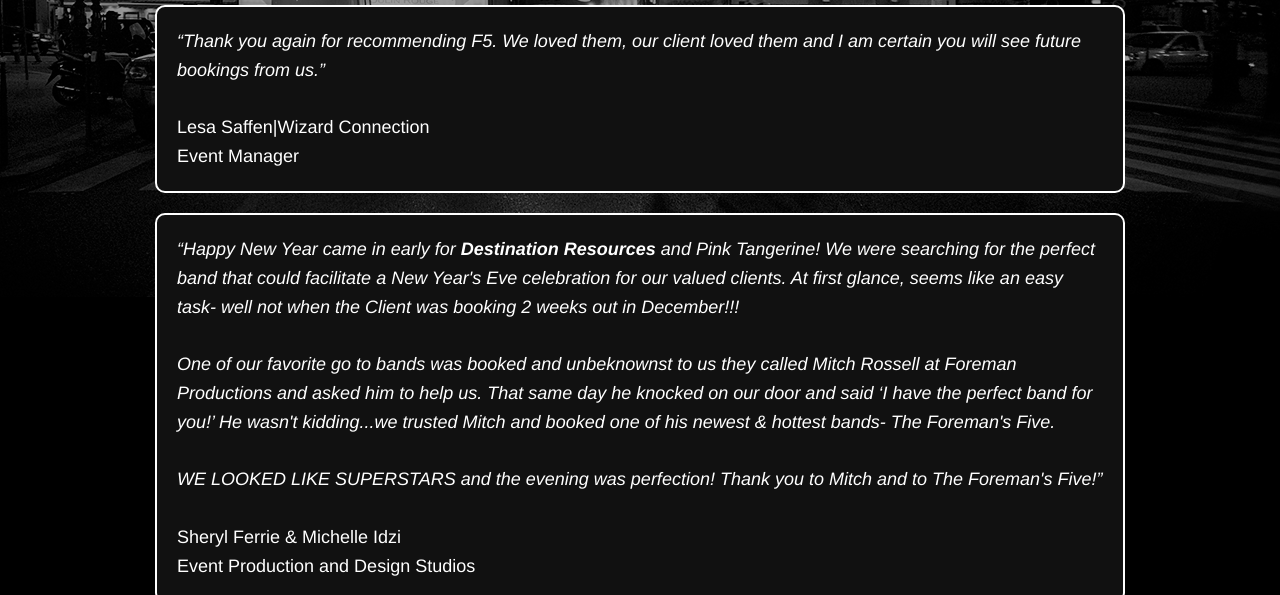
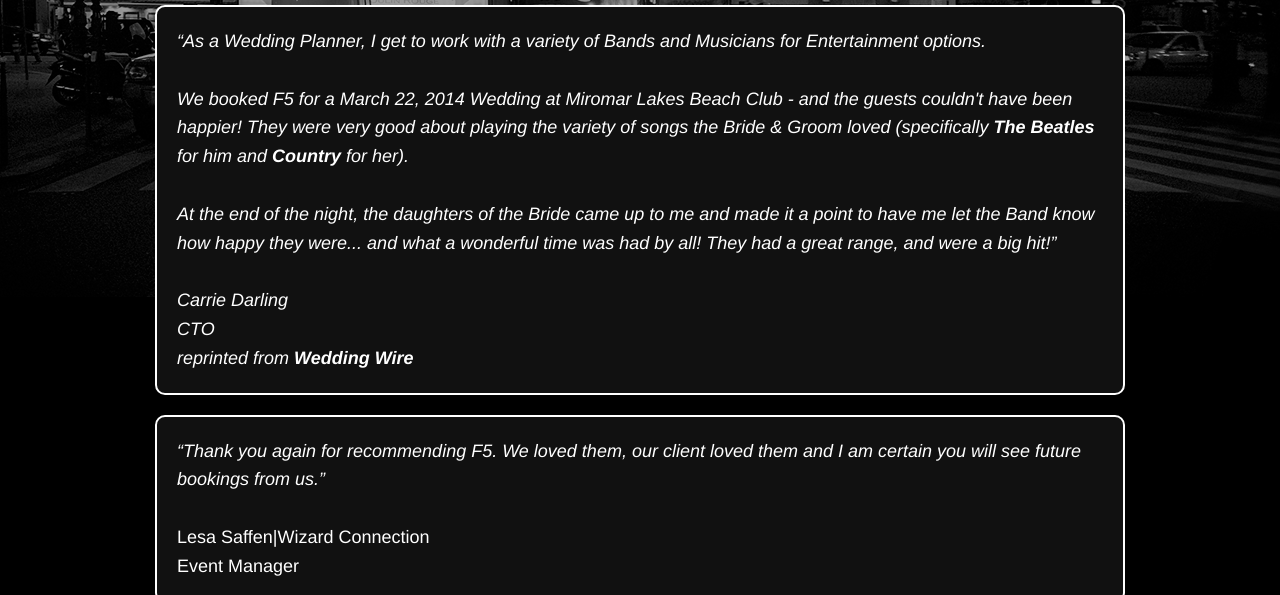
Before and after one commit to bnwpro/f5, a website: page press.html in a window 1280 px wide. Shown: the part 689-1284 px from the top of the page. Drawn offline with nearby package versions, Linux system fonts and the light colour scheme.

Commit message:
4/2/14
Add Press

```diff
--- a/press.html
+++ b/press.html
@@ -26,6 +26,16 @@
 		  <div class="row">
 			  <div class="small-12 large-centered columns press">
 				  <h1 class="round-corners">Foreman's 5 Press &amp; Testimonials</h1>
+				  <div class="panel round-corners press">
+					  <p><em>&ldquo;As a Wedding Planner, I get to work with a variety of Bands and Musicians for Entertainment options.
+						  <br><br>
+						  We booked F5 for a March 22, 2014 Wedding at Miromar Lakes Beach Club - and the guests couldn't have been happier! They were very good about playing the variety of songs the Bride & Groom loved (specifically <strong>The Beatles</strong> for him and <strong>Country</strong> for her).
+						  <br><br>
+						  At the end of the night, the daughters of the Bride came up to me and made it a point to have me let the Band know how happy they were... and what a wonderful time was had by all! They had a great range, and were a big hit!&rdquo;</em>
+						  <br><br>
+						  <span><em>Carrie Darling<br>CTO<br>reprinted from <strong>Wedding Wire</strong></em></span>
+					  </p>
+				  </div>
 				  <div class="panel round-corners press">
 					  <p><em>&ldquo;Thank you again for recommending F5.  We loved them, our client loved them and I am certain you will see future bookings from us.&rdquo;</em>
 						  <br><br>
```
Also changed, not shown: contact.html (+1 -1 lines).
